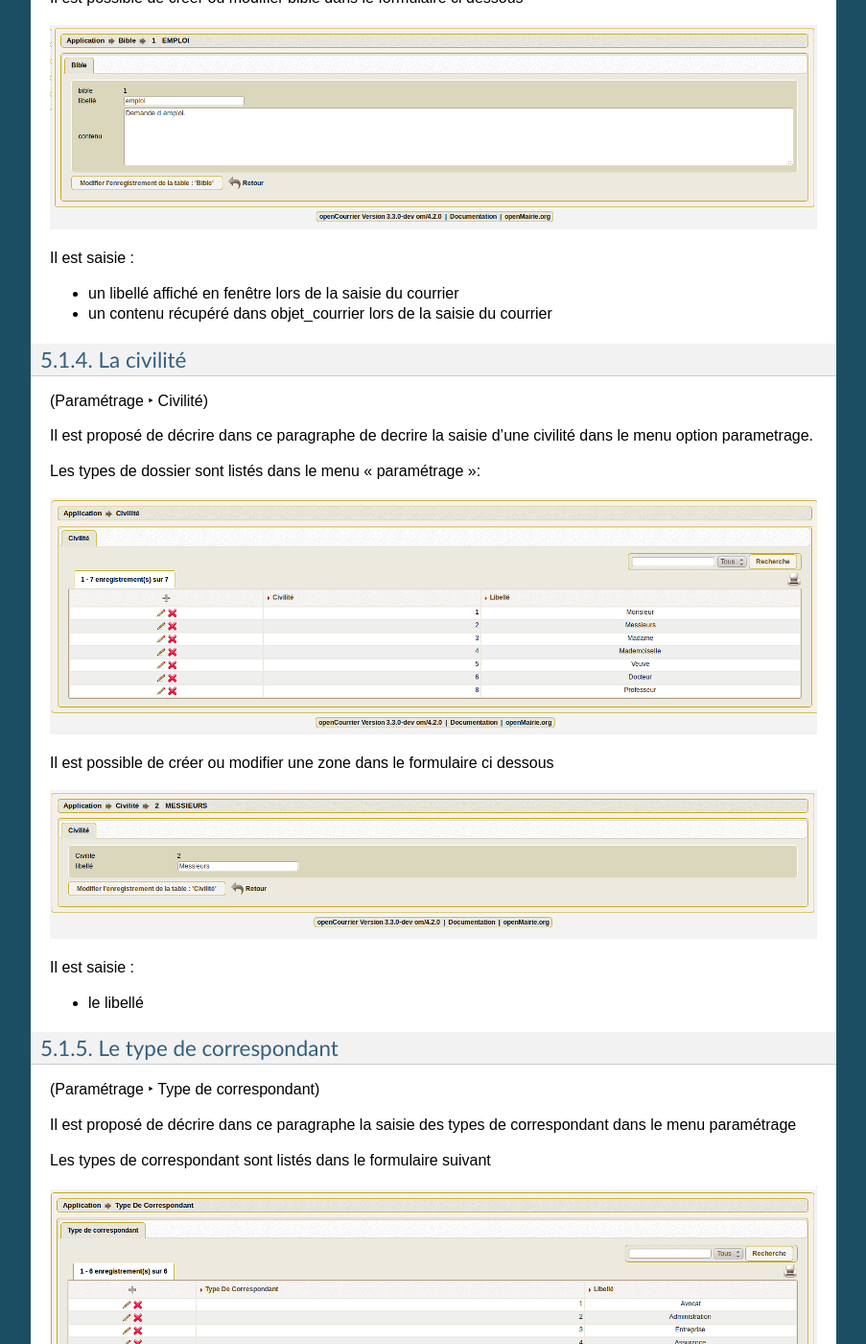
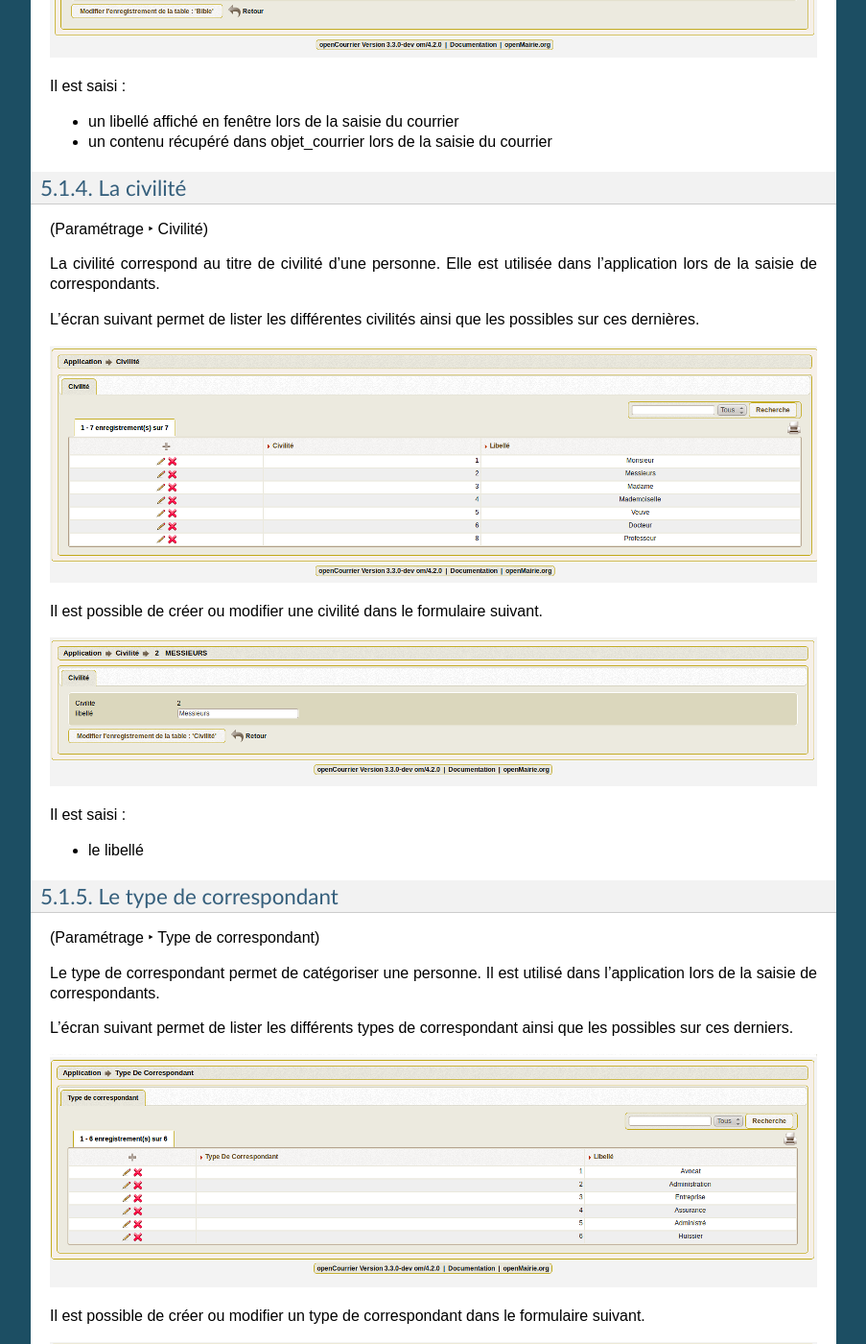
Before and after one commit to vcollette/opencourrier-documentation, a Sphinx documentation site: the page built from source/manuel_utilisateur/parametrage/index.rst, in a window 1280 px wide and 1400 px high, scrolled down 3969 px. Shown: the whole window at 96% size, without its empty margins (198-1101 px from the left). Built offline with Sphinx 7.4.7, drawn with Linux system fonts in a browser that asks for light colours; some of the changed text lies outside the part shown.

Commit message:
Supprime les éléments / fonctionnalités non disponibles dans cette version

```diff
--- a/source/manuel_utilisateur/parametrage/index.rst
+++ b/source/manuel_utilisateur/parametrage/index.rst
@@ -5,7 +5,7 @@
 ###########
 
 
-Nous vous proposons dans ce chapitre d'utiliser le paramétrage et d'adapter openCourrier à votre organisation.
+Le paramétrage permet d'adapter openCourrier à votre organisation.
 
 
 .. contents::
@@ -15,27 +15,10 @@
 Tables de références
 ********************
 
-Elles sont accessibles dans le menu, option paramétrage.
+Les tables de références sont disponibles dans la rubrique
+(:menuselection:`Paramétrage`) du menu.
 
-Il est possible de paramétrer ::
-
-    pour le courrier arrivée
-    - bible (objet du courrier)
-    - civilite
-    - emetteur
-    - service (traitement et copie)
-    - type de coorrespondant
-
-    pour les emetteurs
-    - civilite
-    - type de correspondant
-
-    pour les élus
-    - civilite
-
-Un exemple de paramétrage (celui de la ville de Bron) est fourni dans data/mysql/init_metier.sql
-
-
+.. image:: menu_parametrage.png
 
 .. _service:
 
@@ -58,14 +41,11 @@
 .. image:: form_service.png
 
 
-Il est saisie :
+Il est saisi :
 
 - code
-
 - libelle
-
 - diffusion oui/non (reçoit ou non du courrier en traitement)
-
 - service père (lien hiérarchique)
 
 
@@ -94,54 +74,45 @@
 
 
 
-.. _emetteur:
+.. _correspondant:
 
-=========================
-L'émetteur / destinataire
-=========================
+==========================================
+Le correspondant (émetteur / destinataire)
+==========================================
 
 (:menuselection:`Paramétrage --> Émetteur / Destinataire`)
 
-Il est proposé de décrire dans ce paragraphe la saisie d'un correspondant
-(émetteur / destinataire) dans le menu paramétrage.
+Il s'agit dans cette option de ne saisir que les correspondants permanents ou
+fréquents (préfecture, trésorerie, ...) pour éviter de resaisir les informations
+du correspondant à chaque nouvelle saisie de courrier.
 
-Il s'agit dans cette option de ne saisir que les correspondants permanents ou
-fréquents (préfecture, trésorerie, ...)
-
-Il est affiché les emetteurs
+L'écran suivant permet de lister les différents correspondants ainsi que les actions
+possibles sur ces derniers.
 
 .. image:: tab_emetteur.png
 
-Il est possible de créer ou modifier un  emetteur dans le formulaire ci dessous
+Il est possible de créer ou modifier un correspondant dans le formulaire suivant.
 
 .. image:: form_emetteur.png
 
-
-Il est saisie :
+Il est saisi :
 
 - civilite
-
 - nom
-
 - prénom
-
 - adresse
-
 - complément
-
 - cp
-
 - ville
-
 - téléphone
-
 - type de correspondant
 
 
+.. note::
 
-Lors de la création d'un courrier, en cochant la case emetteur, l'emetteur est créé dans la table emetteur
-
-
+    Il est possible de créer un correspondant fréquent/permanent directement
+    depuis le formulaire de création de courrier en cochant la case "création
+    émetteur" ou "création destinataire".
 
 
 .. _bible:
@@ -167,7 +138,7 @@
 .. image:: form_bible.png
 
 
-Il est saisie :
+Il est saisi :
 
 - un libellé affiché en fenêtre lors de la saisie du courrier
 
@@ -183,20 +154,19 @@
 
 (:menuselection:`Paramétrage --> Civilité`)
 
-Il est proposé de décrire dans ce paragraphe de decrire la saisie
-d'une civilité dans le menu option parametrage.
+La civilité correspond au titre de civilité d'une personne. Elle est utilisée
+dans l'application lors de la saisie de correspondants.
 
-
-Les types de dossier sont listés dans le menu "paramétrage":
+L'écran suivant permet de lister les différentes civilités ainsi que les
+possibles sur ces dernières.
 
 .. image:: tab_civilite.png
 
-Il est possible de créer ou modifier une zone dans le formulaire ci dessous
+Il est possible de créer ou modifier une civilité dans le formulaire suivant.
 
 .. image:: form_civilite.png
 
-
-Il est saisie :
+Il est saisi :
 
 - le libellé
 
@@ -209,21 +179,20 @@
 
 (:menuselection:`Paramétrage --> Type de correspondant`)
 
-Il est proposé de décrire dans ce paragraphe la saisie des types de correspondant dans le menu paramétrage
+Le type de correspondant permet de catégoriser une personne. Il est utilisé
+dans l'application lors de la saisie de correspondants.
 
-
-Les types de correspondant sont listés dans le formulaire suivant
+L'écran suivant permet de lister les différents types de correspondant ainsi
+que les possibles sur ces derniers.
 
 .. image:: tab_type_correspondant.png
 
-
-Il est possible de créer ou modifier ou supprimer un type de correspondant
-dans le formulaire ci dessous
+Il est possible de créer ou modifier un type de correspondant dans le
+formulaire suivant.
 
 .. image:: form_type_correspondant.png
 
-
-Il est saisie :
+Il est saisi :
 
 - le libellé du type de correspondant
 
```
Also changed, not shown: source/manuel_utilisateur/courrier/index.rst (+36 -60 lines), source/manuel_utilisateur/parametrage/menu_parametrage.png (added).
